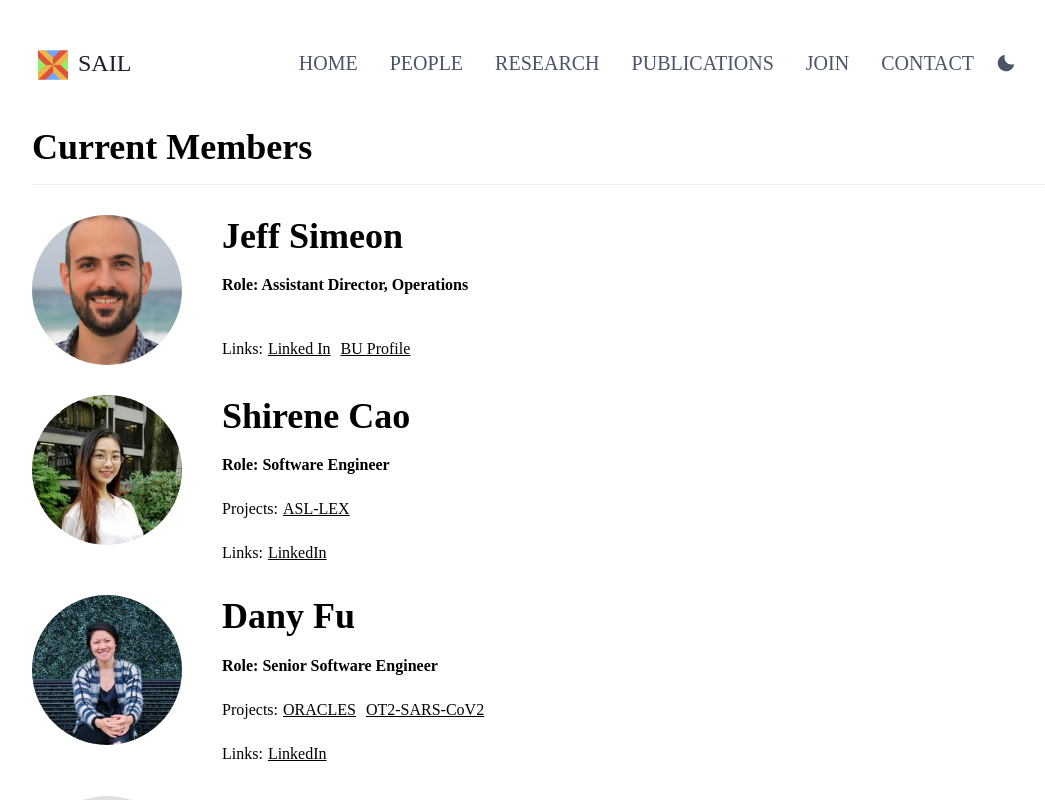
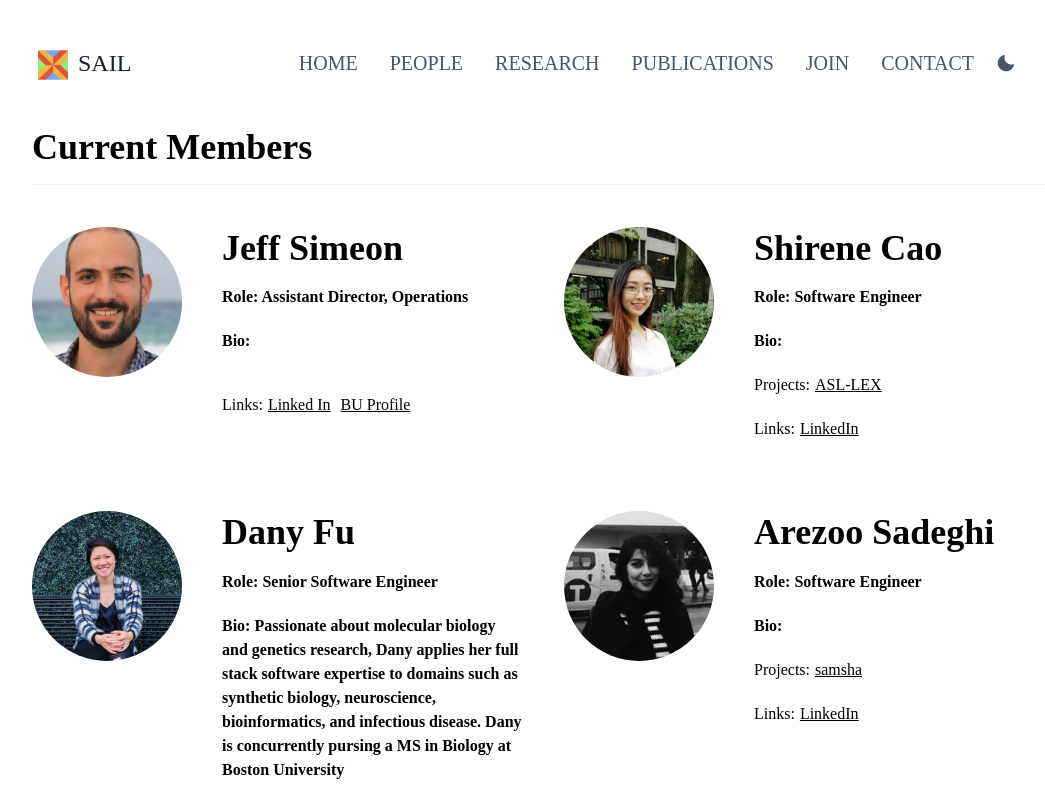
Before and after one commit to hicsail/hicsail.github.io, a React app: page /currentmembers in a window 1280 px wide. Shown: the top 800 px of the page, without its empty margins (106-1151 px from the left). Built offline with nearby package versions, Linux system fonts and the light colour scheme; a web font is replaced by a local one.

Commit message:
delete unused code in NavigationBar, AlumniGrid, CurrentMembers. peopleInformation

```diff
--- a/src/pages/Alumni.tsx
+++ b/src/pages/Alumni.tsx
@@ -4,29 +4,9 @@ import { AlumniGrid } from '../components/AlumniGrid';
 import { Layout } from '../components/Layout';
 
 export const Alumni: React.VFC = () => {
-  // const [rows, setRows] = React.useState<any[]>([]);
-  // React.useEffect(() => {
-  //   async function getData() {
-  //     const response = await fetch(
-  //       'https://www.dropbox.com/home?preview=Intern+Alumni.csv',
-  //     );
-  //     console.log(response);
-  //     const reader = response?.body?.getReader();
-  //     const result = await reader?.read(); // raw array
-  //     const decoder = new TextDecoder('utf-8');
-  //     const csv = decoder.decode(result?.value); // the csv text
-  //     const results = Papa.parse(csv, { header: true }); // object with { data, errors, meta }
-  //     const rows: any[] = results.data; // array of objects
-  //     setRows(rows);
-  //   }
-  //   getData();
-  // }, []); // [] means just do this once, after initial render
-
   return (
     <Layout title="Alumni">
-      <AlumniGrid
-      // rows={rows}
-      />
+      <AlumniGrid />
     </Layout>
   );
 };
--- a/src/pages/CurrentMembers.tsx
+++ b/src/pages/CurrentMembers.tsx
@@ -1,17 +1,28 @@
-import { Box, Flex, Heading, Stack, Image, Text, Link } from '@chakra-ui/react';
+import {
+  Box,
+  Flex,
+  Heading,
+  Stack,
+  Image,
+  Text,
+  Link,
+  SimpleGrid,
+  Divider,
+} from '@chakra-ui/react';
 import * as React from 'react';
 import { Layout } from '../components/Layout';
 import { CURRENTMEMBERS_LIST } from '../utils/peopleInformation';
 
 export const CurrentMembers: React.VFC = () => (
   <Layout title="Current Members">
+    <SimpleGrid columns={[1, 1, 2]} spacing="40px" pt="3">
       {CURRENTMEMBERS_LIST.map(
-      ({ picture, name, role, outsideLinks, projects }) => (
+        ({ picture, name, role, outsideLinks, projects, bio }) => (
           <Flex direction="row" marginBottom="30px">
             <Image
               src={picture}
               borderRadius="100px"
-            boxSize="150px"
+              boxSize={{ base: '100px', md: '150px' }}
               objectFit="cover"
             />
             <Box paddingLeft="40px">
@@ -21,6 +32,12 @@ export const CurrentMembers: React.VFC = () => (
                   <Text>
                     <Text as="span" fontWeight="900">
                       Role: {role}
+                    </Text>
+                  </Text>
+
+                  <Text>
+                    <Text as="span" fontWeight="900">
+                      Bio: {bio}
                     </Text>
                   </Text>
 
@@ -55,5 +72,6 @@ export const CurrentMembers: React.VFC = () => (
           </Flex>
         ),
       )}
+    </SimpleGrid>
   </Layout>
 );
--- a/src/pages/OngoingResearch.tsx
+++ b/src/pages/OngoingResearch.tsx
@@ -1,4 +1,4 @@
-import { Box, Flex, Heading, Link, Stack, Text } from '@chakra-ui/react';
+import { Box, Flex, Heading, Link, Stack, Text, Image } from '@chakra-ui/react';
 import * as React from 'react';
 import { ONGOINGRESEARCH_LIST } from '../utils/researchInformation';
 import { Layout } from '../components/Layout';
@@ -9,10 +9,18 @@ export const OngoingResearch: React.VFC = () => {
       {ONGOINGRESEARCH_LIST.map((research) => (
         <Flex direction="column" padding="20px 20px 20px 0px">
           <Heading>
-            <Link href={research.link} isExternal>
+            <Link href="" isExternal>
               {research.title}
             </Link>
           </Heading>
+          <Box>
+            <Image
+              width="100%"
+              height="100%"
+              objectFit="cover"
+              src={research.href}
+            />
+          </Box>
           <Text>Description: {research.description}</Text>
         </Flex>
       ))}
--- a/src/pages/PastResearch.tsx
+++ b/src/pages/PastResearch.tsx
@@ -9,7 +9,7 @@ export const PastResearch: React.VFC = () => {
       {PASTRESEARCH_LIST.map((research) => (
         <Flex direction="column" padding="20px 20px 20px 0px">
           <Heading>
-            <Link href={research.link} isExternal>
+            <Link href={research.href} isExternal>
               {research.title}
             </Link>
           </Heading>
--- a/src/utils/peopleInformation.tsx
+++ b/src/utils/peopleInformation.tsx
@@ -5,6 +5,7 @@ interface PersonInformation {
   research?: string;
   outsideLinks: Array<OutsideLink>;
   projects?: Array<Project> | null;
+  bio?: string;
 }
 
 interface OutsideLink {
@@ -35,6 +36,7 @@ export const CURRENTMEMBERS_LIST: Array<PersonInformation> = [
       },
     ],
     projects: null,
+    bio: '',
   },
   {
     name: 'Shirene Cao',
@@ -44,6 +46,7 @@ export const CURRENTMEMBERS_LIST: Array<PersonInformation> = [
       { name: 'LinkedIn', href: 'https://www.linkedin.com/in/xinyun-cao' },
     ],
     projects: [{ name: 'ASL-LEX', href: 'https://github.com/ASL-LEX/asl-lex' }],
+    bio: '',
   },
   {
     name: 'Dany Fu',
@@ -60,6 +63,7 @@ export const CURRENTMEMBERS_LIST: Array<PersonInformation> = [
         href: 'https://github.com/DAMPLAB/OT2-SARS-CoV2',
       },
     ],
+    bio: 'Passionate about molecular biology and genetics research, Dany applies her full stack software expertise to domains such as synthetic biology, neuroscience, bioinformatics, and infectious disease. Dany is concurrently pursing a MS in Biology at Boston University',
   },
   {
     name: 'Arezoo Sadeghi',
@@ -73,6 +77,7 @@ export const CURRENTMEMBERS_LIST: Array<PersonInformation> = [
       },
     ],
     projects: [{ name: 'samsha', href: 'https://github.com/hicsail/samsha' }],
+    bio: '',
   },
   {
     name: 'Vidya Akavoor',
@@ -86,6 +91,7 @@ export const CURRENTMEMBERS_LIST: Array<PersonInformation> = [
       },
     ],
     projects: [{ name: 'ABLE', href: 'https://github.com/hicsail/im-well2' }],
+    bio: '',
   },
 ];
 export const ALUMNI_LIST: Array<Alumni> = [
```
Also changed, not shown: src/components/NavigationBar.tsx (+1 -7 lines). Lines whose indentation alone changed are shown as unchanged.
